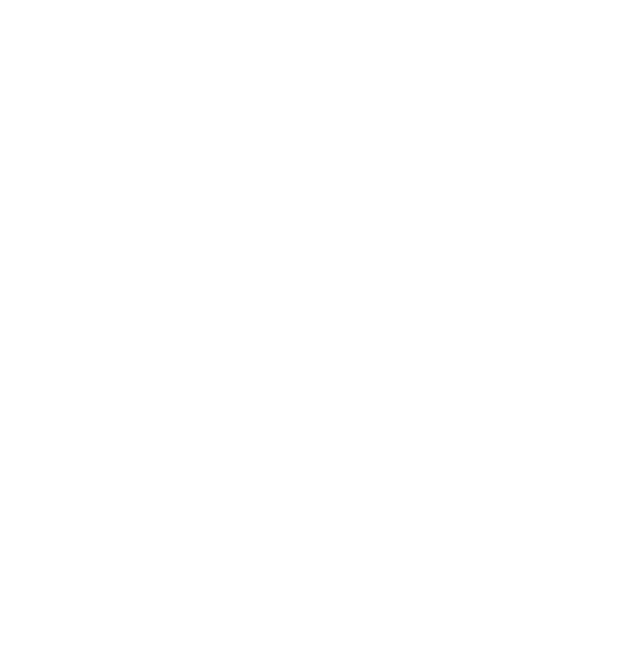
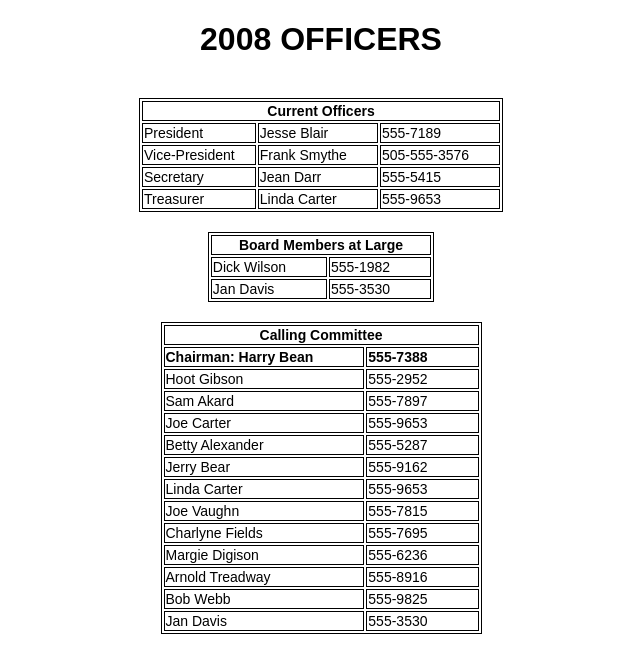
Before and after one commit to kirru21/Assignment-3.1, a plain HTML site: page index.html in a window 1280 px wide. Shown: the whole page, without its empty margins (319-959 px from the left). Drawn offline with Linux system fonts and the light colour scheme.

Commit message:
External Style Sheet
Assignment 3.1

```diff
--- a/index.html
+++ b/index.html
@@ -5,8 +5,154 @@
   <meta name="viewport" content="width=device-width, initial-scale=1.0">
   <meta http-equiv="X-UA-Compatible" content="ie=edge">
   <title>Assignment 3.1</title>
+  <link rel="stylesheet" href="style.css">
+  <style>
+    h1 {
+      text-align: center;
+      margin-bottom: 40px;
+      font-family: arial;
+    }
+    table {
+      margin: 0 auto;
+    }
+    #table-two {
+      border: 1px solid black;
+      margin-bottom: 20px;
+      font-family: arial;
+      font-size: 14px;
+    }
+    #table-two th, #table-two td {
+      border: 1px solid black;
+    }
+    #table-two td {
+      padding-right: 40px;
+    }
+
+  </style>
 </head>
 <body>
+  <h1>2008 OFFICERS</h1>
+  <!-- TABLE ONE BEGINS -->
+  <table style="border: 1px solid black; margin-bottom: 20px; font-family: arial; font-size: 14px;">
+    <tr style="width: 100%">
+      <th style="border: 1px solid black" colspan="3">Current Officers</th>
+    </tr>
+    <!-- ROW 1 -->
+    <tr style="border: 1px solid black">
+      <td style="border: 1px solid black; padding-right: 20px;">President</td>
+      <td style="border: 1px solid black; padding-right: 30px;">Jesse Blair</td>
+      <td style="border: 1px solid black; padding-right: 30px;">555-7189</td>
+    </tr>
+    <!-- ROW 2 -->
+    <tr style="border: 1px solid black">
+      <td style="border: 1px solid black; padding-right: 20px;">Vice-President</td>
+      <td style="border: 1px solid black; padding-right: 30px;">Frank Smythe</td>
+      <td style="border: 1px solid black; padding-right: 30px;">505-555-3576</td>
+    </tr>
+    <!-- ROW 3 -->
+    <tr style="border: 1px solid black">
+      <td style="border: 1px solid black; padding-right: 20px;">Secretary</td>
+      <td style="border: 1px solid black; padding-right: 30px;">Jean Darr</td>
+      <td style="border: 1px solid black; padding-right: 30px;">555-5415</td>
+    </tr>
+    <!-- ROW 4 -->
+    <tr style="border: 1px solid black">
+      <td style="border: 1px solid black; padding-right: 20px;">Treasurer</td>
+      <td style="border: 1px solid black; padding-right: 30px;">Linda Carter</td>
+      <td style="border: 1px solid black; padding-right: 30px;">555-9653</td>
+    </tr>
+  </table>
+  <!-- TABLE ONE ENDS -->
 
+  <!-- TABLE TWO BEGINS -->
+  <table id="table-two">
+    <tr>
+      <th colspan="2">Board Members at Large</th>
+    </tr>
+    <!-- ROW 1 -->
+    <tr>
+      <td>Dick Wilson</td>
+      <td>555-1982</td>
+    </tr>
+    <!-- ROW 2 -->
+    <tr>
+      <td>Jan Davis</td>
+      <td>555-3530</td>
+    </tr>
+  </table>
+  <!-- TABLE TWO ENDS -->
+
+  <!-- TABLE THREE BEGINS -->
+  <table id="table-three">
+    <tr>
+      <th colspan="2">Calling Committee</th>
+    </tr>
+    <!-- ROW 1 -->
+    <tr>
+      <td>Chairman: Harry Bean</td>
+      <td>555-7388</td>
+    </tr>
+    <!-- ROW 2 -->
+    <tr>
+      <td>Hoot Gibson</td>
+      <td>555-2952</td>
+    </tr>
+    <!-- ROW 3 -->
+    <tr>
+      <td>Sam Akard</td>
+      <td>555-7897</td>
+    </tr>
+    <!-- ROW 4 -->
+    <tr>
+      <td>Joe Carter</td>
+      <td>555-9653</td>
+    </tr>
+    <!-- ROW 5 -->
+    <tr>
+      <td>Betty Alexander</td>
+      <td>555-5287</td>
+    </tr>
+    <!-- ROW 6 -->
+    <tr>
+      <td>Jerry Bear</td>
+      <td>555-9162</td>
+    </tr>
+    <!-- ROW 7 -->
+    <tr>
+      <td>Linda Carter</td>
+      <td>555-9653</td>
+    </tr>
+    <!-- ROW 8 -->
+    <tr>
+      <td>Joe Vaughn</td>
+      <td>555-7815</td>
+    </tr>
+    <!-- ROW 9 -->
+    <tr>
+      <td>Charlyne Fields</td>
+      <td>555-7695</td>
+    </tr>
+    <!-- ROW 10 -->
+    <tr>
+      <td>Margie Digison</td>
+      <td>555-6236</td>
+    </tr>
+    <!-- ROW 11 -->
+    <tr>
+      <td>Arnold Treadway</td>
+      <td>555-8916</td>
+    </tr>
+    <!-- ROW 12 -->
+    <tr>
+      <td>Bob Webb</td>
+      <td>555-9825</td>
+    </tr>
+    <!-- ROW 13 -->
+    <tr>
+      <td>Jan Davis</td>
+      <td>555-3530</td>
+    </tr>
+  </table>
+  <!-- TABLE THREE ENDS -->
 </body>
 </html>
--- /dev/null
+++ b/style.css
@@ -0,0 +1,18 @@
+#table-three {
+  border: 1px solid black;
+  margin-bottom: 20px;
+  font-family: arial;
+  font-size: 14px;
+}
+
+#table-three th, #table-three td {
+  border: 1px solid black;
+}
+
+#table-three tr:nth-child(2) {
+  font-weight: bold;
+}
+
+#table-three td {
+  padding-right: 50px;
+}
```
